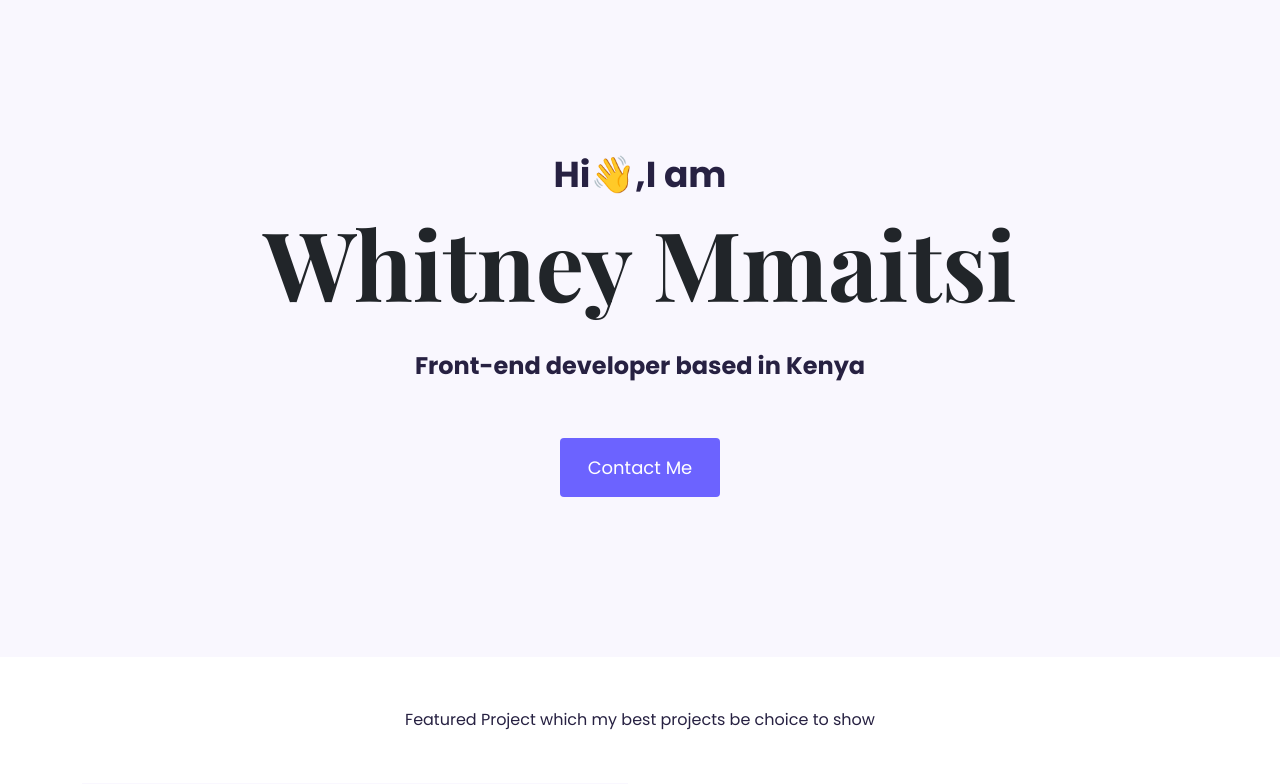
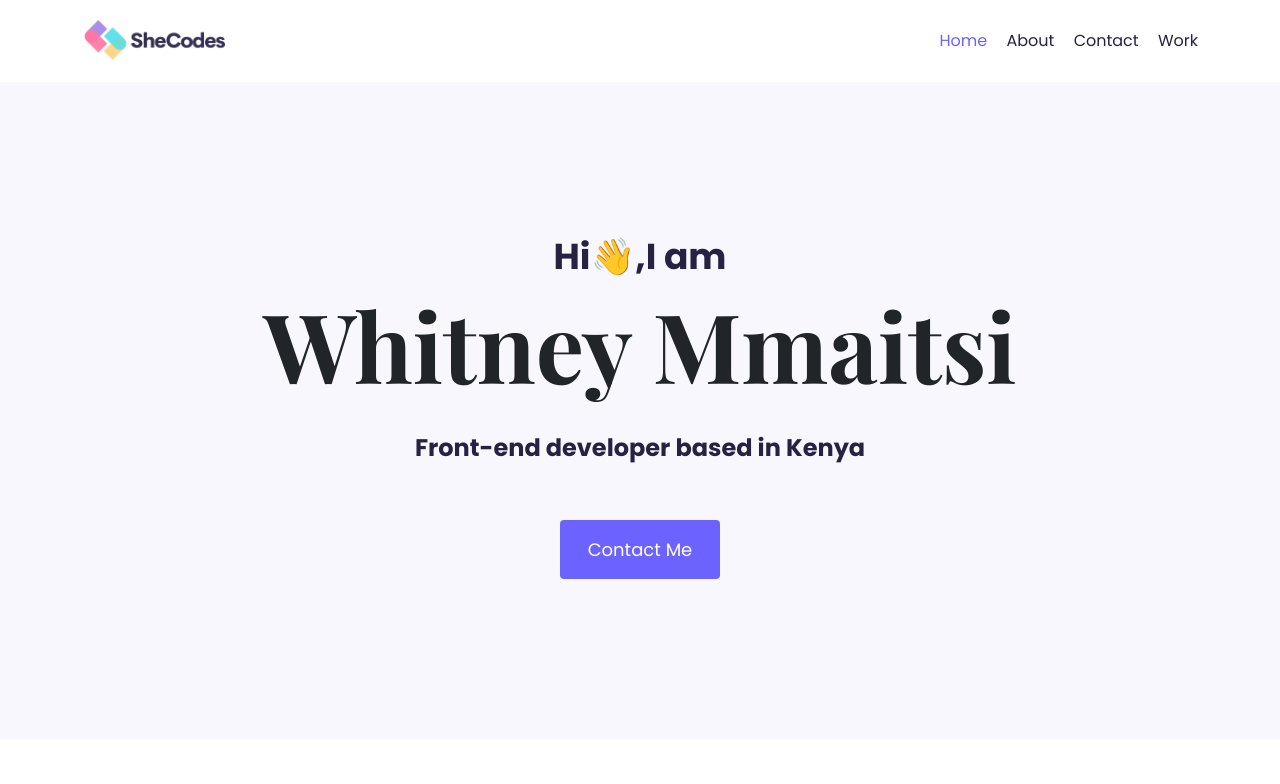
Before and after one commit to Whitney-Murugi/Portfolio-project, a plain HTML site: page index.html in a window 1280 px wide. Shown: the top 784 px of the page. Drawn offline with nearby package versions, Linux system fonts and the light colour scheme; a web font is replaced by a local one.

Commit message:
added nav bar in index.html

```diff
--- a/index.html
+++ b/index.html
@@ -34,6 +34,20 @@
     <title>Whitney</title>
   </head>
   <body>
+    <div class="container">
+      <nav class="d-flex justify-content-between">
+        <img src="/images/logo.png" alt="" class="logo d-none d-md-block" />
+        <img src="/images/download.png" alt="" class="logo d-block d-md-none" />
+        <ul>
+          <li class="active">
+            <a href="/index.html"> Home</a>
+          </li>
+          <li><a href="/about.html"> About</a></li>
+          <li><a href="/contact.html"> Contact</a></li>
+          <li><a href="/work.html"> Work</a></li>
+        </ul>
+      </nav>
+    </div>
     <div class="port">
       <p>Hi👋,I am</p>
       <h1>Whitney Mmaitsi</h1>
--- a/style/portfolio.css
+++ b/style/portfolio.css
@@ -103,6 +103,33 @@ p {
 .description {
   padding: 120px 60px;
 }
+.logo {
+  max-height: 40px;
+}
+nav {
+  padding: 20px 0;
+}
+nav li {
+  display: inline;
+  list-style: none;
+  line-height: 42px;
+  margin-left: 15px;
+}
+nav ul {
+  margin: 0;
+  padding: 0;
+}
+nav a {
+  text-decoration: none;
+  color: var(--branding-color);
+  transition: all 100ms ease-in-out;
+}
+nav a:hover {
+  color: var(--secondary-color);
+}
+nav li.active a {
+  color: var(--secondary-color);
+}
 @media (max-width: 900px) {
   .description {
     padding: 0;
```
Also changed, not shown: images/download.png (added), images/logo.png (added).
